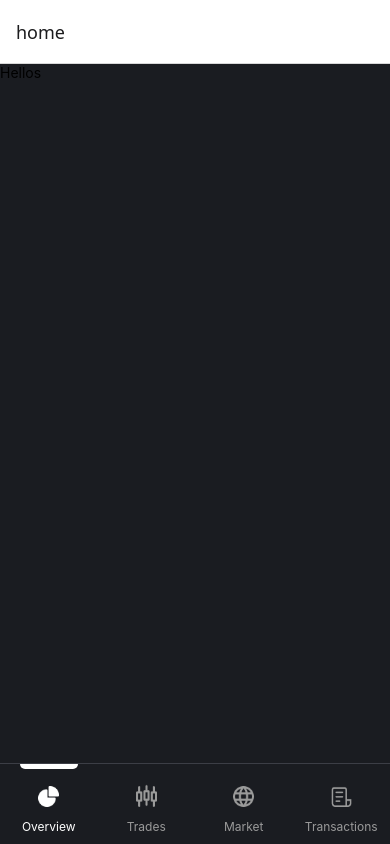
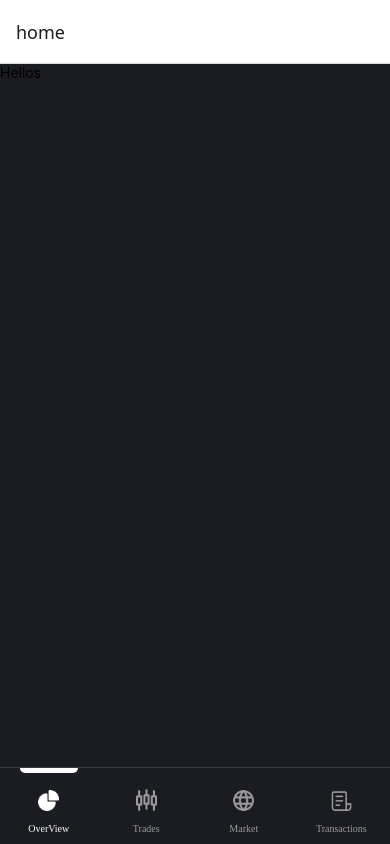
Before and after one commit to RabinPunEBP/CryptomanduApp, a React Native app: screen / in a window 390 px wide. Built offline with nearby package versions, Linux system fonts and the light colour scheme.

Commit message:
add fonts

```diff
--- a/App.tsx
+++ b/App.tsx
@@ -3,11 +3,10 @@ import TabsRouter from './src/routers/TabsRouter';
 import { NavigationContainer } from '@react-navigation/native';
 import { GestureHandlerRootView } from 'react-native-gesture-handler';
 
-
 function App(): React.JSX.Element {
 
   return (
-    <GestureHandlerRootView style={{ flex: 1, backgroundColor: '#170301' }}>
+    <GestureHandlerRootView>
       <NavigationContainer>
         <TabsRouter />
       </NavigationContainer>
--- a/src/routers/HomeRouter.tsx
+++ b/src/routers/HomeRouter.tsx
@@ -12,7 +12,7 @@ export default function HomeRouter() {
 
     return <Stack.Navigator
         screenOptions={{
-            headerShown: false
+            headerShown: false,
         }}>
         <Stack.Screen name="root" >
             {(props) => <HomeScreen {...props} />}
--- a/src/uicomponents/CustomTabbar.tsx
+++ b/src/uicomponents/CustomTabbar.tsx
@@ -1,4 +1,3 @@
-// import AppFonts from '@assets/fonts/AppFonts';
 import { View, Text, Image, StyleSheet, Pressable, StyleProp, ViewStyle } from 'react-native';
 import { getFocusedRouteNameFromRoute } from '@react-navigation/native';
 import React from 'react';
@@ -83,7 +82,7 @@ export default function CustomTabbar({ state, descriptors, navigation }: BottomT
 }
 
 const TabType: Record<string, string> = {
-    home: 'Overview',
+    home: 'OverView',
     trades: 'Trades',
     market: 'Market',
     transactions: 'Transactions',
@@ -113,8 +112,8 @@ const styles = StyleSheet.create({
         alignSelf: 'center',
     },
     tabLabel: {
-        // fontFamily: AppFonts.regular,
-        fontSize: 12,
+        fontFamily: 'Manrope-Bold',
+        fontSize: 10,
         marginTop: 5,
         marginBottom: 10,
         alignSelf: 'center',
```
Also changed, not shown: react-native.config.js (added, +7 -0 lines), package.json (line endings or trailing spaces), src/modules/tabs/home/HomeScreen.tsx (line endings or trailing spaces), src/routers/TabsRouter.tsx (line endings or trailing spaces), 12 other files (tests, documents, lock files or other folders).
